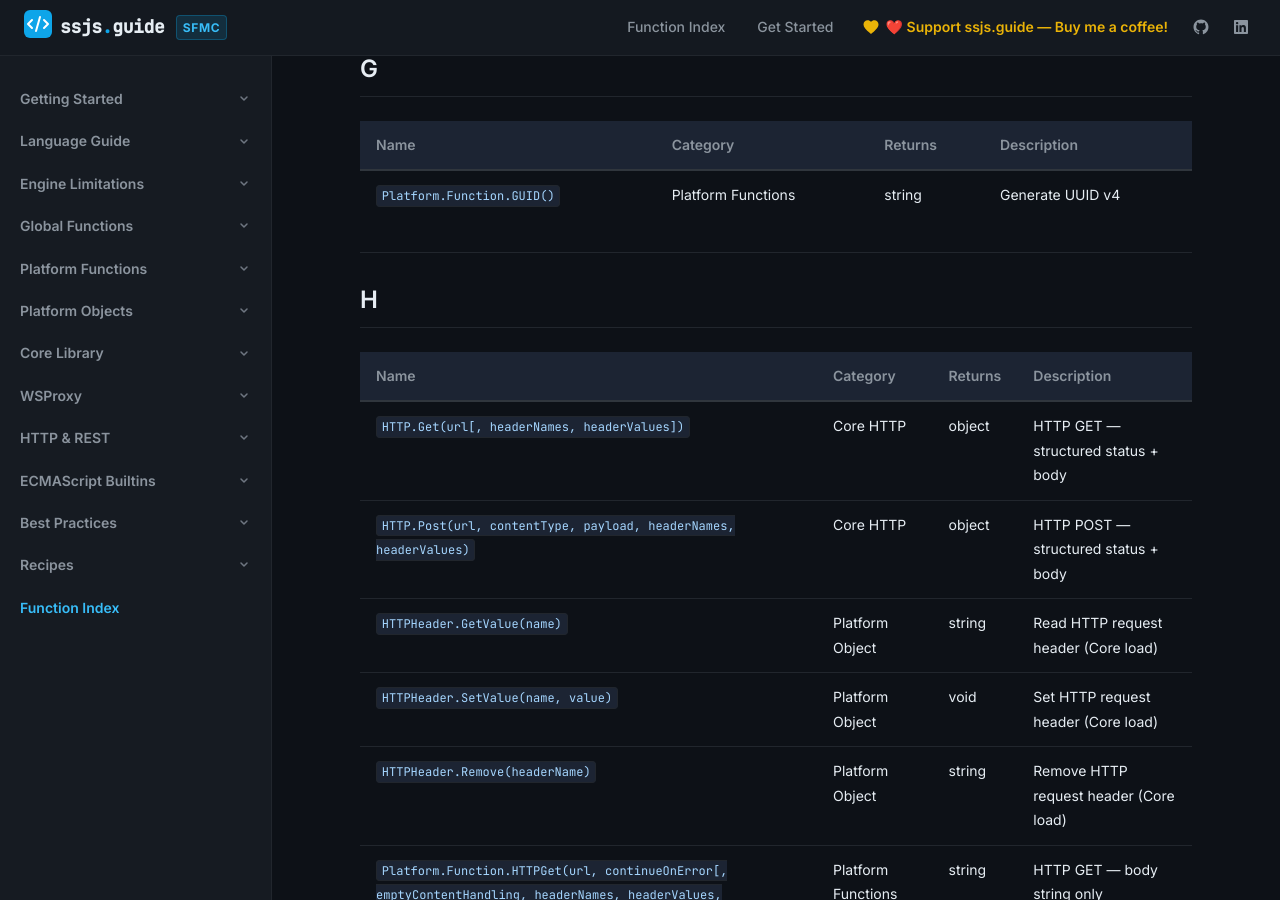
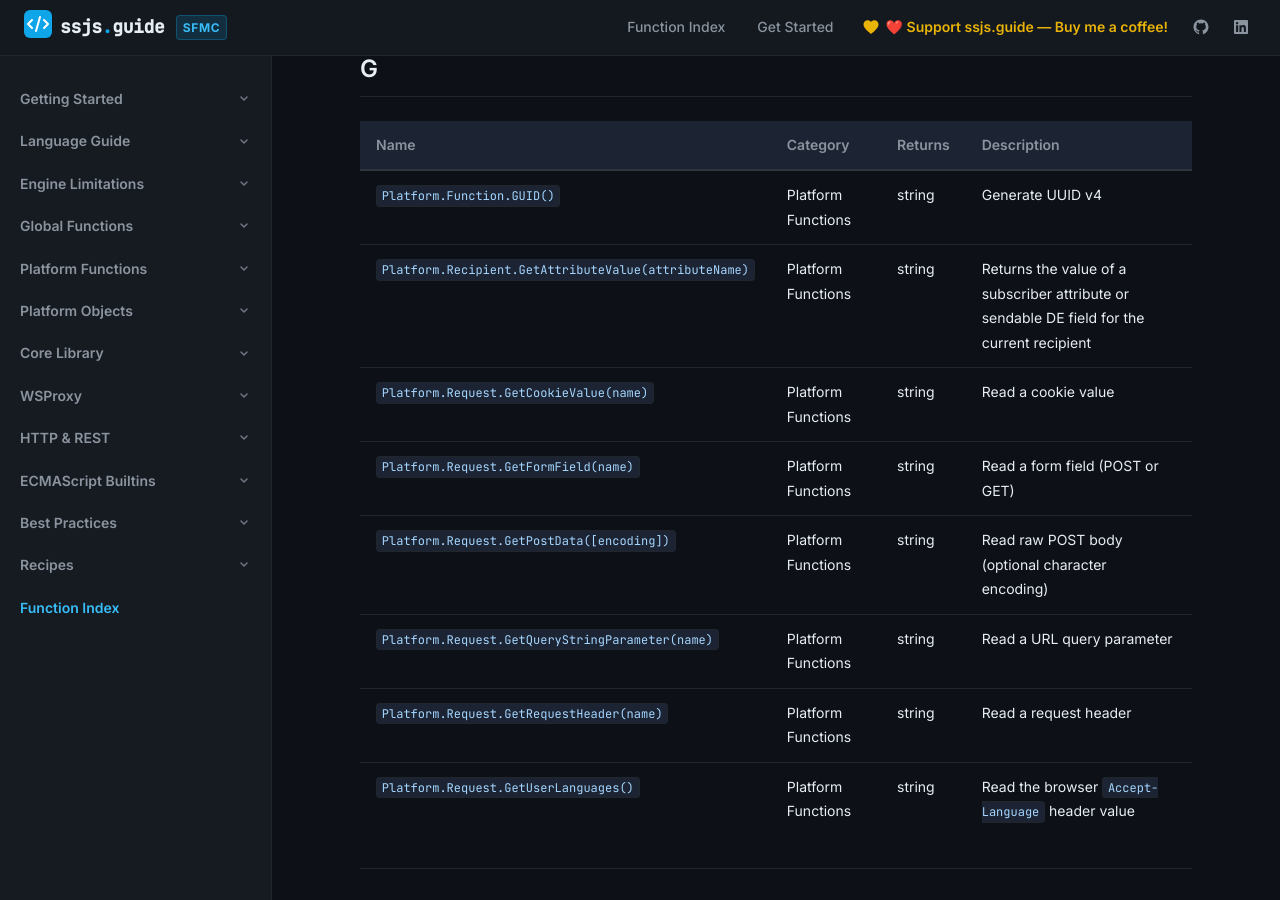
Before and after one commit to JoernBerkefeld/ssjs.guide, a Jekyll site: the page built from function-index/index.md, in a window 1280 px wide and 900 px high, scrolled down 8178 px. Built offline with Jekyll 4.4.1, drawn with Linux system fonts in a browser that asks for light colours; some of the changed text lies outside the part shown.

Commit message:
sorting and missing methods in function index

```diff
--- a/function-index/index.md
+++ b/function-index/index.md
@@ -141,6 +141,13 @@
 | Name | Category | Returns | Description |
 |------|----------|---------|-------------|
 | [`Platform.Function.GUID()`](/platform-functions/guid/) | Platform Functions | string | Generate UUID v4 |
+| [`Platform.Recipient.GetAttributeValue(attributeName)`](/platform-objects/platform-recipient/) | Platform Functions | string | Returns the value of a subscriber attribute or sendable DE field for the current recipient |
+| [`Platform.Request.GetCookieValue(name)`](/platform-objects/platform-request/) | Platform Functions | string | Read a cookie value |
+| [`Platform.Request.GetFormField(name)`](/platform-objects/platform-request/) | Platform Functions | string | Read a form field (POST or GET) |
+| [`Platform.Request.GetPostData([encoding])`](/platform-objects/platform-request/) | Platform Functions | string | Read raw POST body (optional character encoding) |
+| [`Platform.Request.GetQueryStringParameter(name)`](/platform-objects/platform-request/) | Platform Functions | string | Read a URL query parameter |
+| [`Platform.Request.GetRequestHeader(name)`](/platform-objects/platform-request/) | Platform Functions | string | Read a request header |
+| [`Platform.Request.GetUserLanguages()`](/platform-objects/platform-request/) | Platform Functions | string | Read the browser `Accept-Language` header value |
 
 ---
 
@@ -311,6 +318,9 @@
 |------|----------|---------|-------------|
 | [`Platform.Function.RaiseError(message[, currentRecipientOnly[, errorCode[, errorNumber]]])`](/platform-functions/raiseerror/) | Platform Functions | void | Halt execution with error |
 | [`Platform.Function.RedirectTo(url)`](/platform-functions/redirectto/) | Platform Functions | void | Email href redirect helper |
+| [`Platform.Response.Redirect(url, movedPermanently)`](/platform-objects/platform-response/#redirect) | Platform Response | void | Redirect the browser |
+| [`Platform.Response.RemoveCookie(name)`](/platform-objects/platform-response/#removecookie) | Platform Response | void | Remove a cookie |
+| [`Platform.Response.RemoveResponseHeader(headerName)`](/platform-objects/platform-response/#removeresponseheader) | Platform Response | void | Remove a response header |
 
 ---
 
@@ -382,6 +392,8 @@
 | [`<StringInstance>.toUpperCase()`](#) | ECMAScript Builtins | string | Convert to upper case |
 | [`SurveyEvent.Retrieve(filter)`](/core-library/events/#survey-event) | Core Library | object[] | Survey events |
 | [`Platform.Function.SystemDateToLocalDate(date)`](/platform-functions/systemdatetolocaldate/) | Platform Functions | string | Server to subscriber local time |
+| [`Platform.Response.SetResponseHeader(headerName, value)`](/platform-objects/platform-response/#setresponseheader) | Platform Response | void | Set a response header |
+| [`Platform.Response.SetCookie(name, value [, expires [, secure]])`](/platform-objects/platform-response/#setcookie) | Platform Response | void | Set a response cookie |
 
 ---
 
@@ -427,6 +439,8 @@
 |------|----------|---------|-------------|
 | [`Variable.GetValue(variableName)`](/global-functions/variable/) | Global Object | string | Read AMPscript variable (alias) |
 | [`Variable.SetValue(variableName, value)`](/global-functions/variable/) | Global Object | void | Write AMPscript variable (alias) |
+| [`Platform.Variable.GetValue(name)`](/platform-objects/platform-variable/) | Platform Variable | string | Reads the value of an AMPscript variable |
+| [`Platform.Variable.SetValue(name, value)`](/platform-objects/platform-variable/#setvalue) | Platform Variable | void | Writes a value to an AMPscript variable |
 
 ---
 
@@ -435,6 +449,7 @@
 | Name | Category | Returns | Description |
 |------|----------|---------|-------------|
 | [`Write(content)`](/global-functions/write/) | Global Functions | void | Output to page |
+| [`Platform.Response.Write(content)`](/platform-objects/platform-response/#write) | Platform Response | void | Write content to the HTTP response output |
 
 ---
 
```
Also changed, not shown: platform-objects/platform-request.md (+4 -4 lines), platform-objects/platform-response.md (+6 -6 lines).
